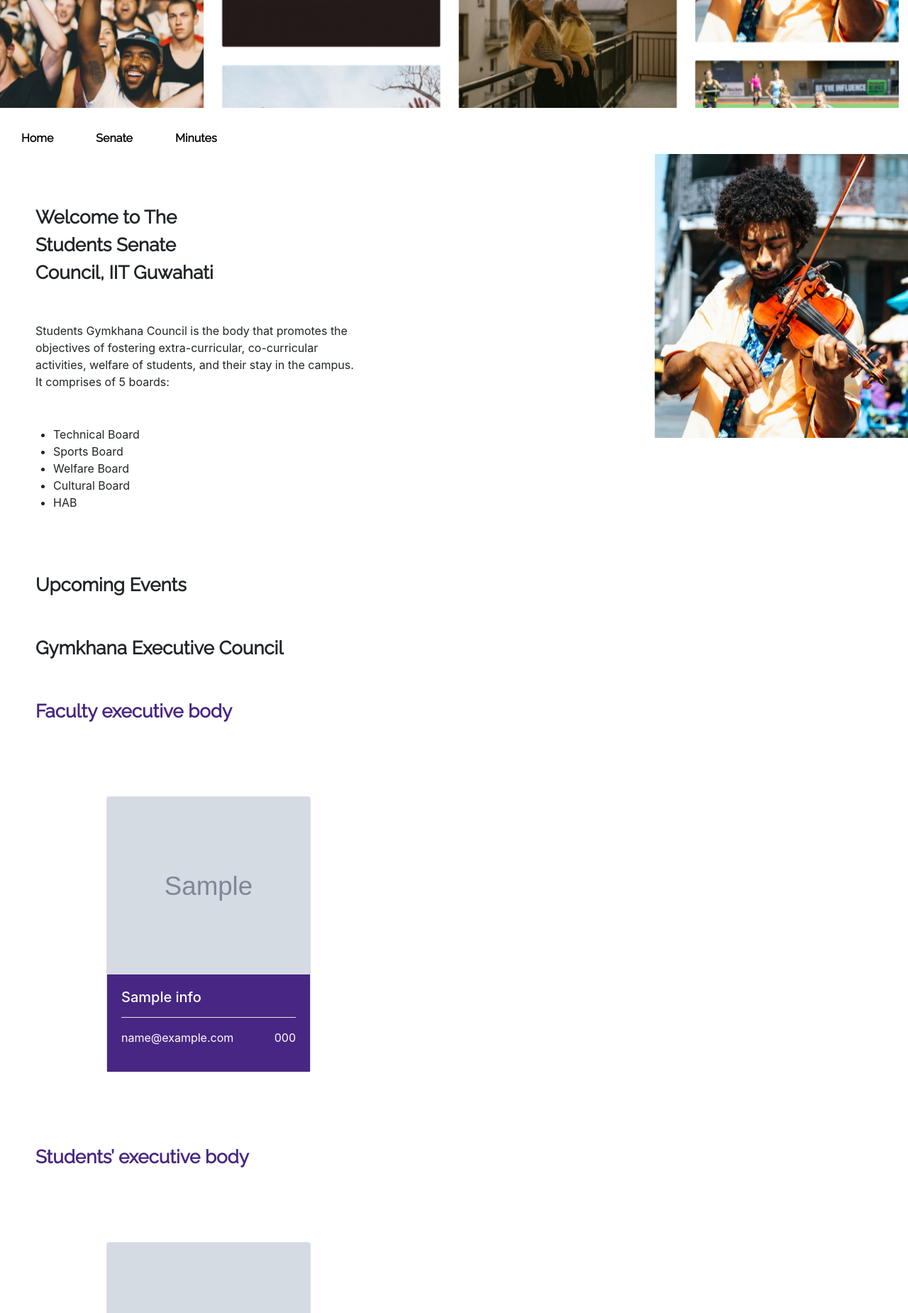
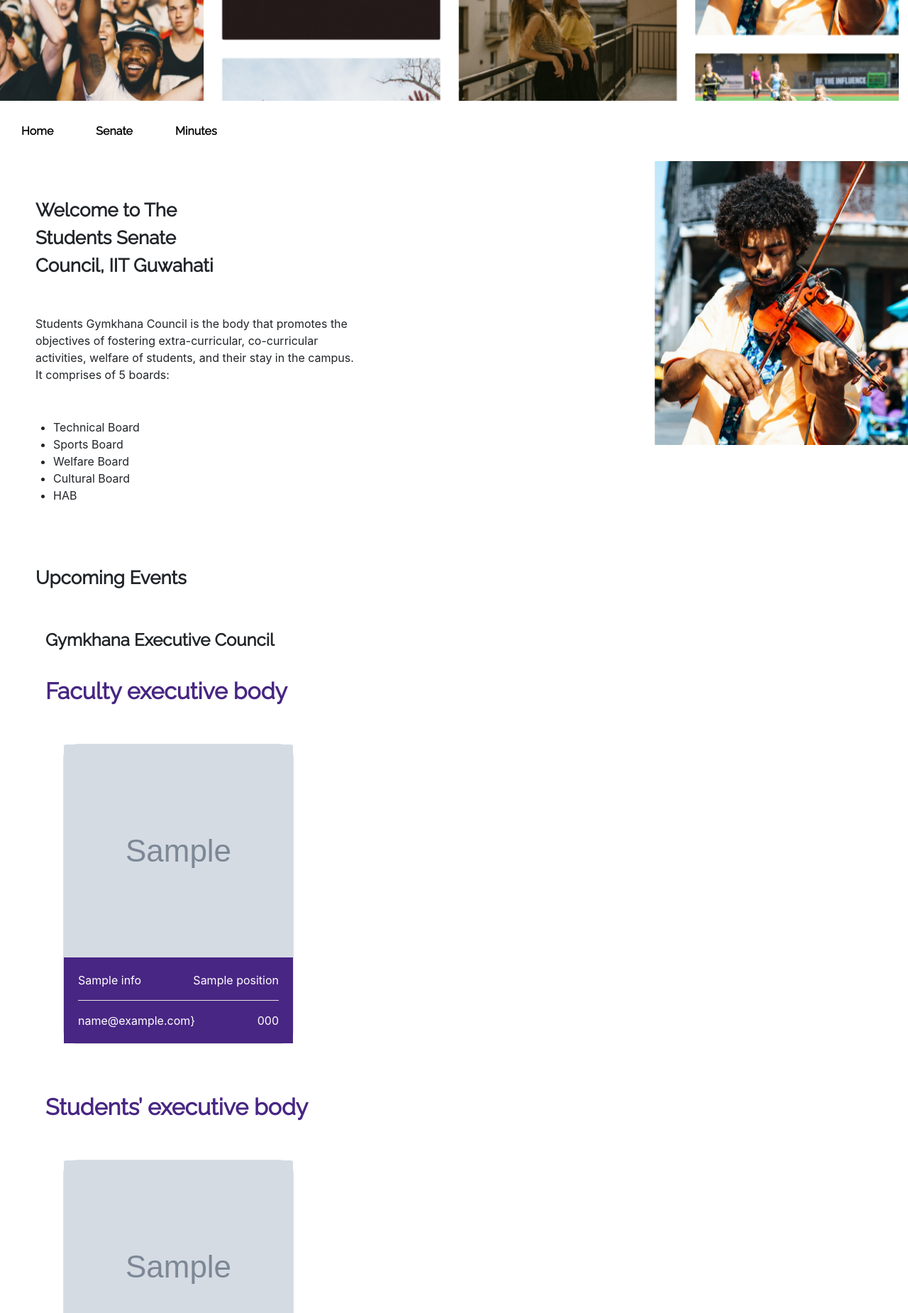
Before and after one commit to swciitg/Gymkhana-Portal-2024, a Django app: template gymkhana/templates/main/home.html in a window 1280 px wide. Shown: the part 600-2450 px from the top of the page at 71% size. Run offline with Django 4.2, Linux system fonts and the light colour scheme; the template is opened without the code that fills it: most values are stand-ins (such as "Sample title", 1, 10 or a date in 2020); grey boxes marked "Sample" are stand-in pictures.

Commit message:
home page gymkhana section

```diff
--- a/gymkhana/static/main/styles/home.css
+++ b/gymkhana/static/main/styles/home.css
@@ -1,6 +1,58 @@
-.header{
-    margin: 10px 0px 0px 0px; width: 100%;
+.gymkhanaCouncilText{
+    font-family: 'Raleway';
+    font-style: normal;
+    font-weight: 700;
+    width: 100%;
+    font-size: 1.5rem;
+    padding: 0% 5%;
+    margin-bottom: 30px;
 }
+.FacultyText{
+    font-family: 'Raleway';
+    font-style: normal;
+    font-weight: 700;
+   font-size: 2rem;
+   width: 100%;
+   padding: 0% 5%;
+    color: #482683;
+    margin-bottom: 25px;
+}
+
+/*--------------card---------------*/
+.carddeck {
+    display: flex;
+    justify-content: space-between;
+    flex-wrap: wrap;
+    margin-left: 5%;
+    margin-right: 5%;
+    margin-bottom: 5vh;
+}
+
+.card {
+    width: 325px;
+    margin: 25px;
+    box-sizing: border-box;
+    border-radius: 20px !important;
+}
+
+.card-body {
+    background-color: #482683;
+}
+
+.card-title {
+    color: rgb(255, 255, 255);
+}
+
+.cardline {
+    background-color: white
+}
+
+.bottomtext {
+    display: flex;
+    justify-content: space-between
+}
+/* card */
+
 .homeImage{
     width:99vw; height: 98%;
 }
@@ -19,7 +71,7 @@
     margin:35px;
 }
 .aboutImage{
-    transform:translateY(-20px);
+
     height: 50vh;
 
 }
@@ -28,39 +80,9 @@
         font-style: normal;
         font-weight: 700;margin:50px ; font-size: 26px; width: 28%;
 }
-.gymkhanaCouncilText{
-    font-family: 'Raleway';
-    font-style: normal;
-    font-weight: 700;margin: 0px 50px 50px 50px ; font-size: 26px; width: 28%;
-}
-.FacultyText{
-    font-family: 'Raleway';
-    font-style: normal;
-    font-weight: 700;margin:50px ; font-size: 26px; width: 28%; color: #482683;
-}
-
-/*--------------card---------------*/
-.carddeck{
-    display: flex; justify-content:space-between; flex-wrap: wrap;margin-left:100px; margin-right: 100px;
-}
-.card{
-    width: 18rem; margin: 50px;
-}
-.card-body{
-    background-color: #482683;
-}
-.card-title{
-    color: rgb(255, 255, 255);
-}
-.cardline{
-    background-color:white
-}
-.bottomtext{
-    display: flex; justify-content:space-between
-}
 
 
-@media (max-width:1000px){
+/* @media (max-width:1000px){
     .aboutImage{transform: scale(.7);
     position: relative;
 left: 50px;}
@@ -139,4 +161,4 @@ left: 50px;}
         position: relative;
         left: -40px;
     }
-}
+} */
--- a/gymkhana/templates/main/Senate.html
+++ b/gymkhana/templates/main/Senate.html
@@ -67,7 +67,7 @@
         <div class="carddeck">
             {% for info in pgsenator %}
             <div class="card">
-                <img class="card-img-top" src="{{info.Image.url}}" height="300px" alt="Card image cap">
+                <img class="card-img-top" src="{{info.Image.url}}" height="300px" alt="">
                 <div class="card-body">
                     <div class="bottomtext">
                         <div class="card-text" style="color: rgb(255, 255, 255);">{{info.Name}}</div>
--- a/gymkhana/templates/main/home.html
+++ b/gymkhana/templates/main/home.html
@@ -44,8 +44,8 @@
 
 
     <div>
-        <p class="gymkhanaCouncilText">Gymkhana Executive Council</p>
-        <p class="FacultyText">Faculty executive body</p>
+        <div class="gymkhanaCouncilText">Gymkhana Executive Council</div>
+        <div class="FacultyText">Faculty executive body</div>
 
 
 
@@ -54,13 +54,17 @@
             {% for info in faculty %}
 
             <div class="card">
-                <img class="card-img-top" src="{{info.Image}}"  height="250rem" alt="Card image cap">
+                <img class="card-img-top" src="{{info.Image.url}}" height="300px" alt="">
                 <div class="card-body">
-                    <h5 class="card-title">{{info.Name}}</h5>
-                    <hr class="cardline">
                     <div class="bottomtext">
-                        <p class="card-text" style="color: rgb(255, 255, 255);">{{info.Email}}</p>
-                        <p class="card-text" style="color: rgb(255, 255, 255);">{{info.Phone_No}}</p>
+                        <div class="card-text" style="color: rgb(255, 255, 255);">{{info.Name}}</div>
+                        <div class="card-text" style="color: rgb(255, 255, 255);">{{info.Position}}</div>
+                    </div>
+                    <h5 class="card-title"></h5>
+                    <hr style="background-color:white">
+                    <div class="bottomtext">
+                        <div class="card-text" style="color: rgb(255, 255, 255);">{{info.Email}}}</div>
+                        <div class="card-text" style="color: rgb(255, 255, 255);">{{info.Phone_No}}</div>
                     </div>
 
 
@@ -71,23 +75,25 @@
         </div>
 
 
-        <p class="FacultyText">Students’ executive body</p>
+        <div class="FacultyText">Students’ executive body</div>
         <div class="carddeck">
             {% for res in student %}
             <div class="card">
-                <img class="card-img-top" src="{{res.Image}}" height="250rem" alt="Card image cap">
-                <div class="card-body" style="background-color: #482683;">
-                    <h5 class="card-title" style="color: rgb(255, 255, 255);">{{res.Name}}</h5>
+                <img class="card-img-top" src="{{info.Image.url}}" height="300px" alt="">
+                <div class="card-body">
+                    <div class="bottomtext">
+                        <div class="card-text" style="color: rgb(255, 255, 255);">{{info.Name}}</div>
+                        <div class="card-text" style="color: rgb(255, 255, 255);">{{info.Position}}</div>
+                    </div>
+                    <h5 class="card-title"></h5>
                     <hr style="background-color:white">
                     <div class="bottomtext">
-                        <p class="card-text" style="color: rgb(255, 255, 255);">{{res.Email}}</p>
-                        <p class="card-text" style="color: rgb(255, 255, 255);">{{res.Phone_No}}</p>
+                        <div class="card-text" style="color: rgb(255, 255, 255);">{{info.Email}}}</div>
+                        <div class="card-text" style="color: rgb(255, 255, 255);">{{info.Phone_No}}</div>
                     </div>
 
 
                 </div>
-
-
             </div>
             {% endfor %}
 
```
